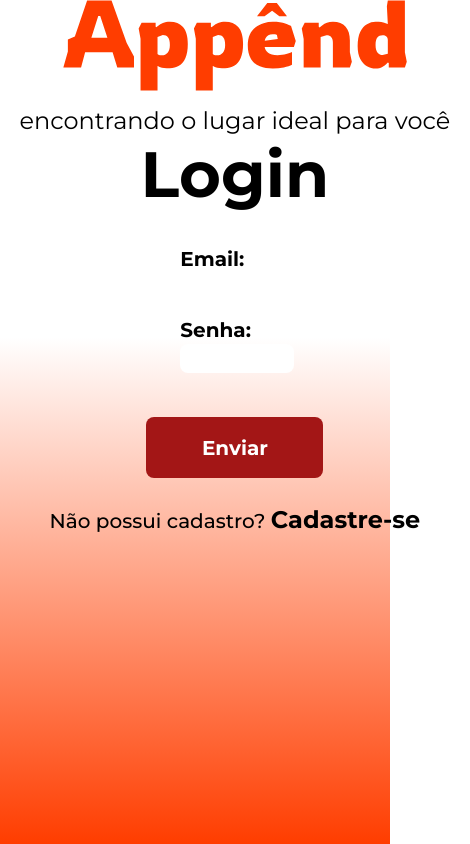
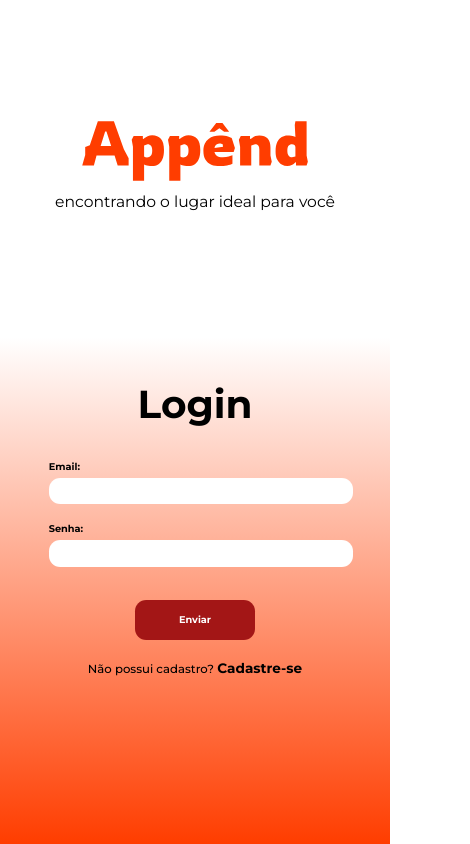
Before and after one commit to Am4ral/Append, a React (Create React App) app in the folder Sistema/frontend/: page / in a window 390 px wide. Shown: the whole page, 470 px wide, since content can reach past the window. Built offline with nearby package versions, Linux system fonts and the light colour scheme.

Commit message:
Login Page Responsivity Adjusted

```diff
--- a/Sistema/frontend/public/index.html
+++ b/Sistema/frontend/public/index.html
@@ -1,13 +1,12 @@
 <!DOCTYPE html>
-<html lang="en">
+<html lang="pt-BR">
   <head>
     <meta charset="utf-8" />
     <link rel="icon" href="%PUBLIC_URL%/favicon.ico" />
     <meta name="viewport" content="width=device-width, initial-scale=1" />
-    <meta name="theme-color" content="#000000" />
     <meta
-      name="description"
-      content="Web site created using create-react-app"
+      name="Appênd"
+      content="encontrando o lugar ideal para você"
     />
     <link rel="apple-touch-icon" href="%PUBLIC_URL%/logo192.png" />
     <!--
@@ -24,20 +23,10 @@
       work correctly both with client-side routing and a non-root public URL.
       Learn how to configure a non-root public URL by running `npm run build`.
     -->
-    <title>React App</title>
+    <title>Appênd</title>
   </head>
   <body>
-    <noscript>You need to enable JavaScript to run this app.</noscript>
+    <noscript>Você precisa habilitar o JavaScript para executar essa aplicação.</noscript>
     <div id="root"></div>
-    <!--
-      This HTML file is a template.
-      If you open it directly in the browser, you will see an empty page.
-
-      You can add webfonts, meta tags, or analytics to this file.
-      The build step will place the bundled scripts into the <body> tag.
-
-      To begin the development, run `npm start` or `yarn start`.
-      To create a production bundle, use `npm run build` or `yarn build`.
-    -->
   </body>
 </html>
--- a/Sistema/frontend/src/pages/login.tsx
+++ b/Sistema/frontend/src/pages/login.tsx
@@ -5,9 +5,8 @@ import { Link } from 'react-router-dom';
 
 function Login() {
   return (
-    <html>
-      <body>
-        <section className='login-page-content'>
+    <section className='login-page'>
+      <section className='login-page-content'>
           <section className='login-logo-content'>
             <img src={logo} alt='logo' className='login-logo-image'/>
             <p className='login-logo-slogan'>encontrando o lugar ideal para você</p>
@@ -27,15 +26,14 @@ function Login() {
 
               <button type='submit' className='login-form-button'>Enviar</button>
 
-              <p className='login-form-register'>Não possui cadastro?<span> <Link to={'/app'} className='login-form-register link'>
+              <p className='login-form-register'>Não possui cadastro?<span> <Link to={'/app'} className='login-form-register login-form-register-link'>
                     Cadastre-se
                   </Link></span>
                 </p>
             </form>
         </section>
-      </body>
-    </html>
-  );
+    </section>
+      );
 }
 
 export default Login;
--- a/Sistema/frontend/src/styles/login.css
+++ b/Sistema/frontend/src/styles/login.css
@@ -23,11 +23,11 @@ body{
 }
 
 .login-logo-image{
-    width: 80%;
+    width: 23vw;
 }
 
 .login-logo-slogan{
-    font-size: 150%;
+    font-size: 1.7vw;
     font-family: var(--font-montserrat);
     margin-top: 2.5%;
 }
@@ -35,79 +35,121 @@ body{
 .login-form{
     display: flex;
     flex-direction: column;
-    gap: 1rem;
+    gap: 2.5%;
     align-items: center;
     justify-content: center;
 }
 
 .login-form-tittle{
     font-family: var(--font-montserrat);
-    font-size: 4rem;
+    font-size: 5vw;
     font-weight: w800;
     margin-bottom: 5%;
 }
 
 .login-form-label{
-    font-size: 1.25rem;
+    font-size: 1.25vw;
     color: var(--color-black);
     font-family: var(--font-montserrat);
     font-weight: 700;
 }
 
 .login-form-input{
-    width: 28vw;
+    width: 25vw;
     margin-top: 1.5%;
     background-color: var(--color-white);
     border: 0;
-    border-radius: 0.5rem;
-    font-size: 1.25rem;
+    border-radius: 0.7rem;
+    font-size: 1.25vw;
     padding: 3% 2%;
     text-decoration: none;
 }
 
 .login-form-button{
     border: 0;
-    border-radius: 0.5rem;
+    border-radius: 0.7rem;
     background-color: var(--color-red);
     padding: 5% 15%;
     margin-top: 7.5%;
     color: var(--color-white);
     font-family: var(--font-montserrat);
     font-weight: 700;
-    font-size: 1.25rem;
+    font-size: 1.25vw;
     cursor: pointer;
 }
 
 .login-form-register{
     font-family: var(--font-montserrat);
-    font-size: 1.25rem;
+    font-size: 1.25vw;
     font-weight: 500;
     margin-top: 3%;
     color: var(--color-black);
-
+    text-align: center;
 }
 
-.link{
+.login-form-register-link{
     text-decoration: none;
     font-weight: 700;
     cursor: pointer;
-    font-size: 1.5rem;
+    font-size: 1.5vw;
 }
 
-@media screen and (max-width: 1032px){
+@media screen and (orientation: portrait){
 
-    body{
+    .login-page{
         background-image: linear-gradient(180deg, var(--color-white) 40%, var(--color-orange) 100%);
-        height: 100vh;
-        width: 100vw;
+        background-size:auto;
+        height: auto;
+        overflow: scroll;
     }
 
     .login-page-content{
-        display: inline-block;
-        align-items: center;
+        display: grid;
+        grid-template-columns: 100%;
+        grid-template-rows: 25% auto;
+        row-gap: 20%;
     }
 
+
     .login-logo-content{
-        display: block;
+        align-self: flex-end;
+    }
+
+    .login-logo-image{
+        width: 58vw;
+    }
+
+    .login-logo-slogan{
+        font-size: 4vw;
+    }
+
+    .login-form{
+        justify-content: flex-start;
+        margin-bottom: 5%;
+    }
+
+    .login-form-tittle{
+        font-size: 10vw;
+    }
+
+    .login-form-label{
+        font-size: 2.5vw;
+    }
+
+    .login-form-input{
+        width: 75vw;
+        font-size: 2vw;
+    }
+
+    .login-form-button{
+        font-size: 2.5vw;
+    }
+
+    .login-form-register{
+        font-size: 3vw;
+    }
+
+    .login-form-register-link{
+        font-size: 3.5vw;
     }
 }
```
Also changed, not shown: 1 other file (tests, documents, lock files or other folders).
